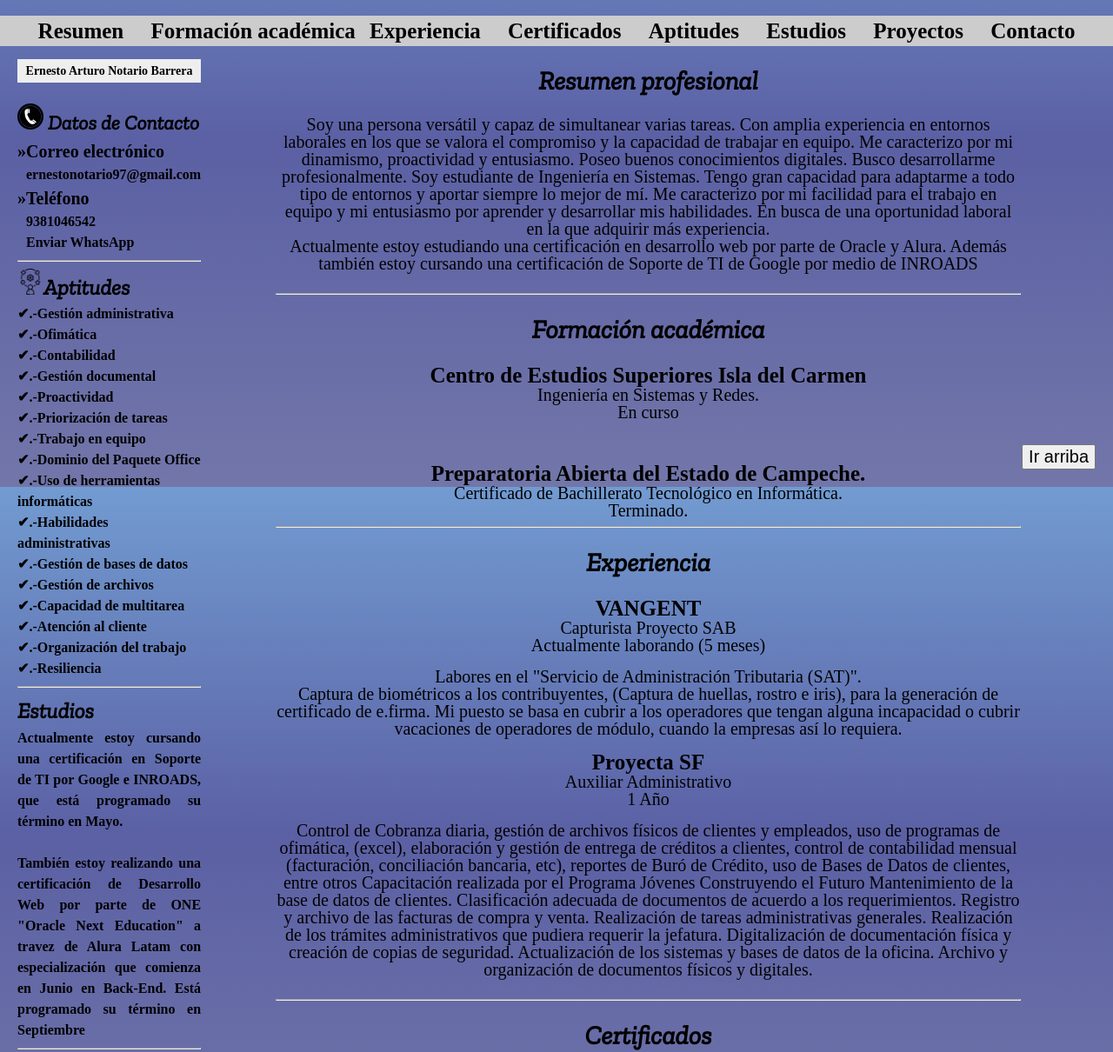
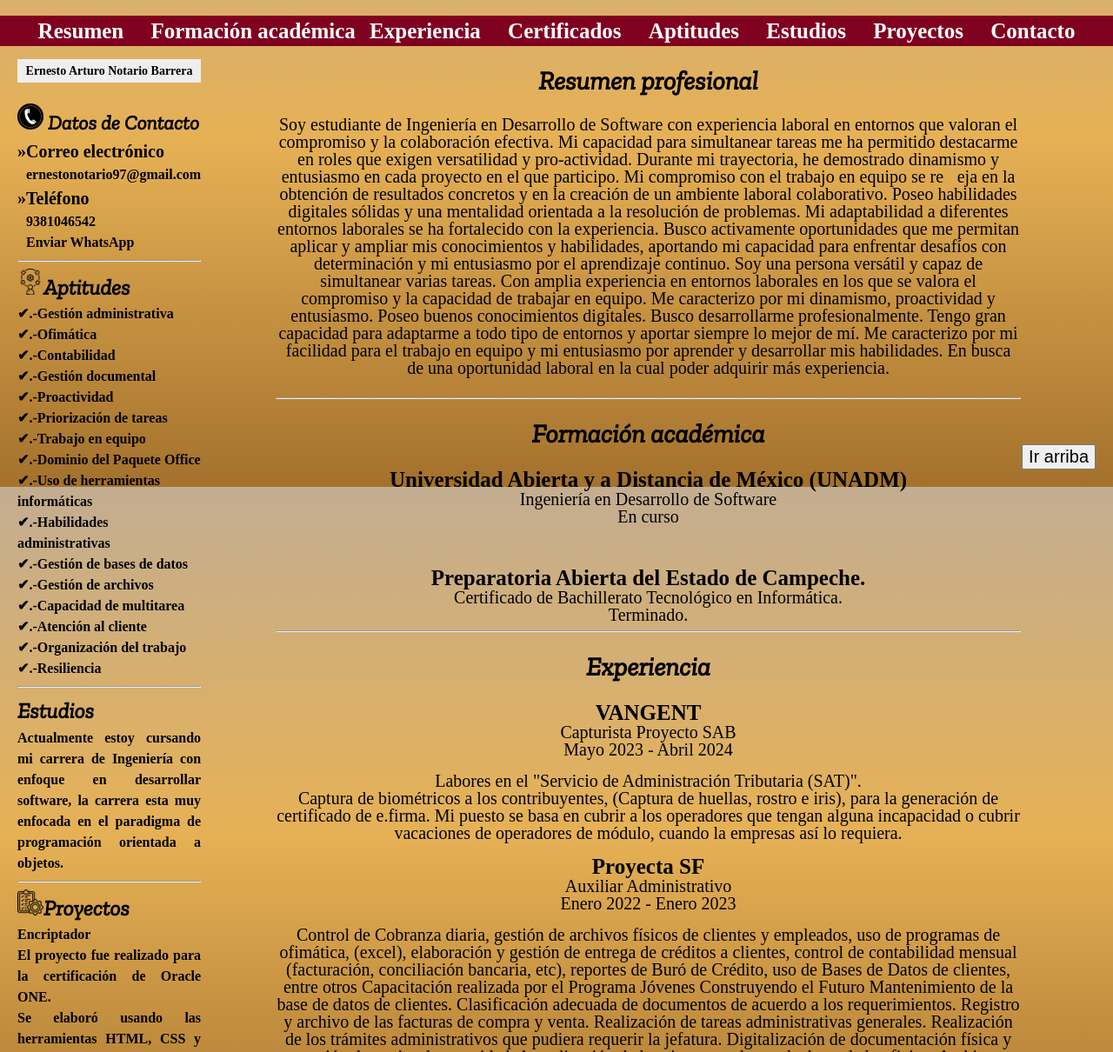
Before and after one commit to ErnestoArturoNotarioBarrera/CV, a plain HTML site: page index.html in a window 1280 px wide. Shown: the part 240-1450 px from the top of the page at 87% size. Drawn offline with nearby package versions, Linux system fonts and the light colour scheme.

Commit message:
Añadiendo información y cambiando diseño

```diff
--- a/STYLES/styles.css
+++ b/STYLES/styles.css
@@ -1,5 +1,5 @@
 body {
-	background-image: -webkit-linear-gradient(#729bd1, #5b60a4, #7276a9);
+	background-image: -webkit-linear-gradient(#c3ad91, #e6b155, #a4712d);
 	background-repeat: none;
 	background-attachment: fixed;
 }
@@ -25,7 +25,7 @@ header {
 
 .foto {
 	width: 150px;
-	box-shadow: black 2px 2px 4px 4px, #2762af 2px 2px 4px 4px inset;
+	box-shadow: #D2B48b 2px 2px 4px 4px, #bb9769 2px 2px 4px 4px inset;
 	padding: 8px;
 	float: left;
 	margin: 0 auto;
@@ -62,7 +62,7 @@ h1 {
 nav {
 	margin-top: 20px;
 	margin: auto;
-	background-color: #cccccc;
+	background-color: #800020;
 }
 
 nav ul {
@@ -83,7 +83,7 @@ nav ul {
 
 .navegacion a {
 	text-decoration: none;
-	color: black;
+	color: rgb(255, 255, 255);
 	font-weight: 900;
 	margin: auto;
 }
--- a/index.html
+++ b/index.html
@@ -101,13 +101,10 @@
 				id="estudios"><img src="IMG/est.png" alt=""
 					style="height: 30px;">Estudios
 			</h3>
-			<p style="text-align: justify;">Actualmente estoy cursando una
-				certificación en Soporte de TI por Google e INROADS, que está
-				programado su término en Mayo. <br> <br> También estoy
-				realizando una certificación de Desarrollo Web por parte de ONE
-				"Oracle Next Education" a travez de Alura Latam con
-				especialización que comienza en Junio en Back-End. Está
-				programado su término en Septiembre </p>
+			<p style="text-align: justify;">Actualmente estoy cursando mi
+				carrera de Ingeniería con enfoque en desarrollar software, la
+				carrera esta muy enfocada en el paradigma de programación
+				orientada a objetos. </p>
 			<hr>
 			<h3 style="font-size: 25px; font-family: 'Zilla Slab';"
 				id="proyectos"><img src="IMG/proyectos.png" alt=""
@@ -125,11 +122,48 @@
 				afirmar los conocimientos aprendidos en la Ruta Principiante en
 				Programación. También está diseñado responsivamente para
 				distintos dispositivos.</p>
+			<hr>
+			<h3 style="font-size: 25px; font-family: 'Zilla Slab';"
+				id="estudios"><img src="IMG/carta.png.crdownload" alt=""
+					style="height: 30px;">Cartas de recomendación
+			</h3>
+			<p style="text-align: justify;">Cartas de recomendación de la
+				empresa PROYECTA SF y del Servicio de Administración Tributaria
+				(SAT)</p>
+			<a href="FILES/PROYECTA.pdf" target="_blank"
+				style="text-decoration: none ; margin: auto; background-color: #800020; color: rgb(255, 255, 255); padding: 1px;">PROYECTA
+				SF</a>
+			<hr>
 		</aside>
 
 		<section class="resumen-profesional">
 			<h2 class="resumen" id="resumen">Resumen profesional</h2>
-			<p>Soy una persona versátil y capaz de
+			<p>Soy estudiante de Ingeniería en
+				Desarrollo de Software con experiencia
+				laboral en entornos que valoran el
+				compromiso y la colaboración efectiva.
+				Mi capacidad para simultanear tareas
+				me ha permitido destacarme en roles
+				que exigen versatilidad y pro-actividad.
+				Durante mi trayectoria, he demostrado
+				dinamismo y entusiasmo en cada
+				proyecto en el que participo. Mi
+				compromiso con el trabajo en equipo se
+				re􀂧eja en la obtención de resultados
+				concretos y en la creación de un
+				ambiente laboral colaborativo. Poseo
+				habilidades digitales sólidas y una
+				mentalidad orientada a la resolución de
+				problemas. Mi adaptabilidad a
+				diferentes entornos laborales se ha
+				fortalecido con la experiencia. Busco
+				activamente oportunidades que me
+				permitan aplicar y ampliar mis
+				conocimientos y habilidades, aportando
+				mi capacidad para enfrentar desafíos
+				con determinación y mi entusiasmo por
+				el aprendizaje continuo.
+				Soy una persona versátil y capaz de
 				simultanear varias tareas.
 				Con amplia experiencia en
 				entornos laborales en los que
@@ -141,8 +175,7 @@
 				conocimientos digitales.
 				Busco desarrollarme
 				profesionalmente.
-				Soy estudiante de Ingeniería en
-				Sistemas. Tengo gran
+				Tengo gran
 				capacidad para adaptarme a
 				todo tipo de entornos y
 				aportar siempre lo mejor de
@@ -152,21 +185,18 @@
 				aprender y desarrollar mis
 				habilidades. En busca de una
 				oportunidad laboral en la
-				que adquirir más
+				cual poder adquirir más
 				experiencia. <br>
-				Actualmente estoy estudiando una certificación en desarrollo web
-				por parte de Oracle y Alura. Además también estoy cursando una
-				certificación de Soporte de TI de Google por medio de INROADS
 			</p>
 			<br>
 			<hr width="80%">
 			<H2 class="resumen" id="formacion">Formación académica</H2>
 			<div id="formacion-ac" style="width:100%; ">
 				<p style="font-weight: bold; font-size: 25px;">
-					Centro de Estudios Superiores Isla del Carmen
+					Universidad Abierta y a Distancia de México (UNADM)
 				</p>
-				<p style="font-size: 20px;">Ingeniería en Sistemas
-					y Redes. <br>
+				<p style="font-size: 20px;">Ingeniería en Desarrollo de
+					Software<br>
 					En curso</p>
 				<br>
 				<br>
@@ -187,7 +217,7 @@
 				VANGENT
 			</p>
 			<p style="font-size: 20px;">Capturista Proyecto SAB <br>
-				Actualmente laborando (5 meses)</p>
+				Mayo 2023 - Abril 2024</p>
 			<br>
 			<p>Labores en el "Servicio de Administración Tributaria (SAT)". <br>
 				Captura de biométricos a los contribuyentes, (Captura de
@@ -204,7 +234,7 @@
 				Proyecta SF
 			</p>
 			<p style="font-size: 20px;">Auxiliar Administrativo <br>
-				1 Año</p>
+				Enero 2022 - Enero 2023</p>
 			<br>
 			<p>Control de Cobranza diaria, gestión de
 				archivos físicos de clientes y empleados, uso
@@ -237,6 +267,26 @@
 			<H2 class="resumen" id="certificados">Certificados</H2>
 			<div class="certificados">
 				<p style="font-weight: bold; font-size: 25px;">
+					ISO 37001:2016 Requisitos de gestión antisoborno
+				</p>
+				<p style="font-size: 20px;">CENCADE <br>
+					Curso enfocado en la norma ISO para le prevención del
+					soborno en el área de
+					trabajo. <br> Septiembre 2023</p>
+				<br>
+				<a href="FILES/ERNESTO ARTURO NOTARIO BARRERA.pdf"
+					target="_blank"
+					style="text-decoration: none ; margin: auto; background-color: #800020; color: rgb(255, 255, 255); padding: 1px;">Certificado:
+					ISO 37001:2016 Requisitos de gestión antisoborno</a>
+				<br>
+				<br>
+				<p>Certificación realizada por parte de la emprresa VANGENT
+					donde se ven los aspectos básicos de los sobornos en al área
+					laboral y en la vida cotidiana.</p>
+			</div>
+			<br>
+			<div class="certificados">
+				<p style="font-weight: bold; font-size: 25px;">
 					Principiante en Programación
 				</p>
 				<p style="font-size: 20px;">Alura Latam <br>
@@ -244,7 +294,7 @@
 				<br>
 				<a href="https://app.aluracursos.com/degree/certificate/62cc0502-5a79-4b47-8847-27398ec5ef49"
 					target="_blank"
-					style="text-decoration: none ; margin: auto; background-color: #9597ac; color: black; padding: 1px;">Certificado:
+					style="text-decoration: none ; margin: auto; background-color: #800020; color: rgb(255, 255, 255); padding: 1px;">Certificado:
 					Principiante en Programación</a>
 				<br>
 				<br>
@@ -265,7 +315,7 @@
 				<br>
 				<a href="https://www.coursera.org/account/accomplishments/certificate/YWRHN8A334DM"
 					target="_blank"
-					style="text-decoration: none ; margin-left: 10px; background-color: #9597ac; color: black; padding: 1px;">Certificado:
+					style="text-decoration: none ; margin-left: 10px; background-color: #800020; color: rgb(255, 255, 255); padding: 1px;">Certificado:
 					Aspectos básicos de la asistencia técnica</a>
 				<br><br>
 				<p>El curso de basó en los aspectos básicos vistos en TI tales
@@ -286,7 +336,7 @@
 				<br>
 				<a href="https://www.coursera.org/account/accomplishments/certificate/BSWEPF43JSVM"
 					target="_blank"
-					style="text-decoration: none ; margin-left: 10px; background-color: #9597ac; color: black; padding: 1px;">Certificado:
+					style="text-decoration: none ; margin-left: 10px; background-color: #800020; color: rgb(255, 255, 255); padding: 1px;">Certificado:
 					Los bits y bytes de las redes informáticas</a>
 				<br><br>
 				<p>El curso se basó en los aspectos generales de las redes y
@@ -317,7 +367,7 @@
 			</a>
 
 			<a href="https://twitter.com/ErnestoNotario_" target="_blank">
-				<img src="IMG/twitter.png" alt="Ir a twitter">
+				<img src="IMG/x.png" alt="Ir a twitter">
 			</a>
 
 			<a href="mailto:ernestonotario97@gmail.com" target="_blank"">
@@ -328,7 +378,7 @@
 				<img src=" IMG/WA.png" alt="Enviar WhatsApp">
 			</a>
 			<br>
-			<h5 class="copy">&copy Ernesto Notario 2023</h5>
+			<h5 class="copy">&copy Ernesto Notario 2024</h5>
 
 	</footer>
 
```
Also changed, not shown: IMG/x.png (added), 3 other files.
